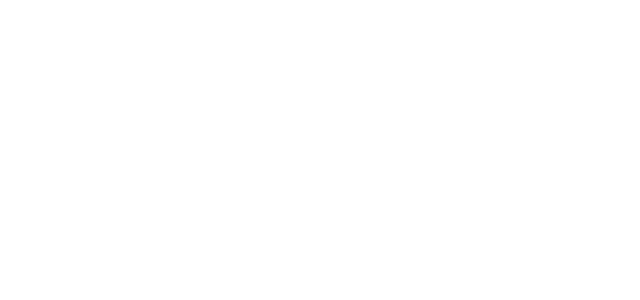
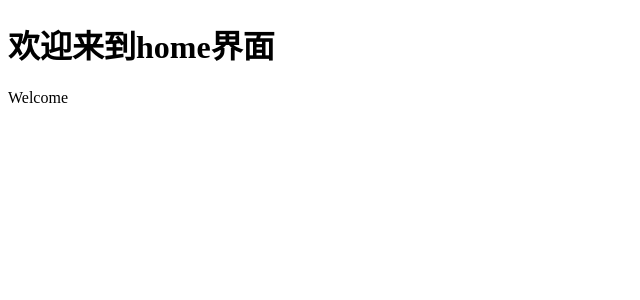
Before and after one commit to 1164734537/manager-fe, a Vue app: page /#/Welcome in a window 1280 px wide. Shown: the top 300 px of the page, without its empty margins (0-640 px from the left). Built offline with nearby package versions, Linux system fonts and the light colour scheme.

Commit message:
路由封装

```diff
--- a/src/App.vue
+++ b/src/App.vue
@@ -1,6 +1,10 @@
 <template>
+    <router-view></router-view>
 </template>
 <script>
+export default {
+    name:'App'
+}
 </script>
 <style>
 </style>
--- /dev/null
+++ b/src/components/Home.vue
@@ -0,0 +1,11 @@
+<template>
+    <div>
+        <h1>欢迎来到home界面</h1>
+        <router-view></router-view>
+    </div>
+</template>
+<script>
+export default {
+    name:'Home'
+}
+</script>
--- /dev/null
+++ b/src/components/Login.vue
@@ -0,0 +1,10 @@
+<template>
+    <div>
+        login
+    </div>
+</template>
+<script>
+export default {
+    name:'Login'
+}
+</script>
--- /dev/null
+++ b/src/components/Welcome.vue
@@ -0,0 +1,10 @@
+<template>
+    <div>
+        Welcome
+    </div>
+</template>
+<script>
+export default {
+    name:'Welcome'
+}
+</script>
--- a/src/main.js
+++ b/src/main.js
@@ -1,8 +1,9 @@
 import { createApp } from 'vue'
 import ElementPlus from 'element-plus'
 import 'element-plus/dist/index.css'
+import router from './router'
 import App from './App.vue'
 
 const app = createApp(App)
 
-app.use(ElementPlus).mount('#app')
+app.use(ElementPlus).use(router).mount('#app')
--- /dev/null
+++ b/src/router/index.js
@@ -0,0 +1,30 @@
+import { createRouter,createWebHashHistory } from 'vue-router'
+import Home from './../components/Home.vue'
+import Welcome from './../components/Welcome.vue'
+// import Login from './../components/Login.vue'
+const routes = [
+    {
+        name:'Home',
+        path:'/',
+        meta:{
+            title:'首页'
+        },
+        component:Home,
+        redirect:'/Welcome',
+        children:[
+           {
+            name:'Welcome',
+            path:'/Welcome',
+            meta:{
+                title:'欢迎页'
+            },
+            component:Welcome
+           }
+        ]
+    }
+]
+const router = createRouter({
+    history:createWebHashHistory(),
+    routes
+})
+export default router
```
Also changed, not shown: 1 other file (tests, documents, lock files or other folders).
